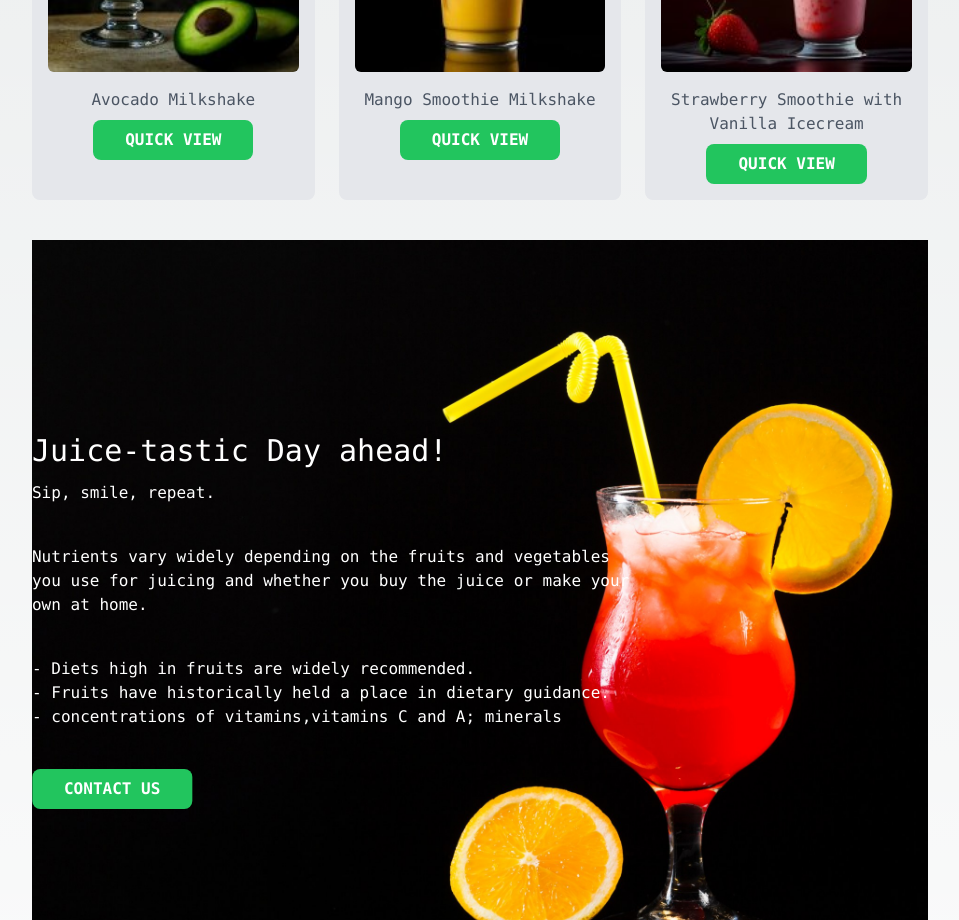
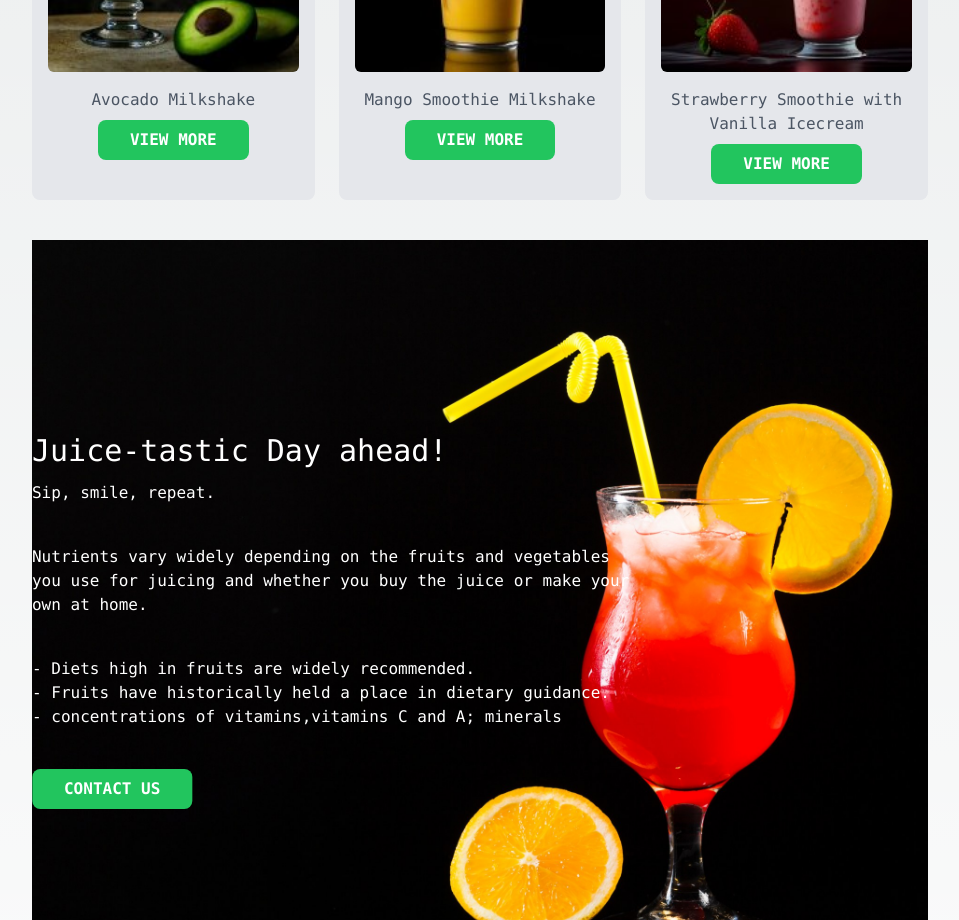
Before and after one commit to DushyanthiMahavithana/vitamin_cottage, a Next.js app: page / in a window 1280 px wide. Shown: the part 2240-3160 px from the top of the page, without its empty margins (160-1119 px from the left). Built offline with nearby package versions, Linux system fonts and the light colour scheme; no server answers.

Commit message:
changes in links

```diff
--- a/src/app/(dashboard)/profile/page.tsx
+++ b/src/app/(dashboard)/profile/page.tsx
@@ -29,7 +29,7 @@ const page = async() => {
                 </SectionHeaders>
                 <ButtonDemo
                 button_name={'ORDER NOW'}
-                button_link={'/#'}>
+                button_link={'/menu'}>
                 </ButtonDemo>
             </div>
         </div>
--- a/src/components/HomepageMenu.js
+++ b/src/components/HomepageMenu.js
@@ -13,8 +13,8 @@ export default function HomepageMenu() {
       <h2 className=' text-gray-600 mb-2 font-mono'>{menuhome.name}</h2>
         <div>
         <ButtonDemo
-        button_name={'QUICK VIEW'}
-        button_link={'/#'}>
+        button_name={'VIEW MORE'}
+        button_link={'/menu'}>
         </ButtonDemo>
         </div>
     </div>
```
